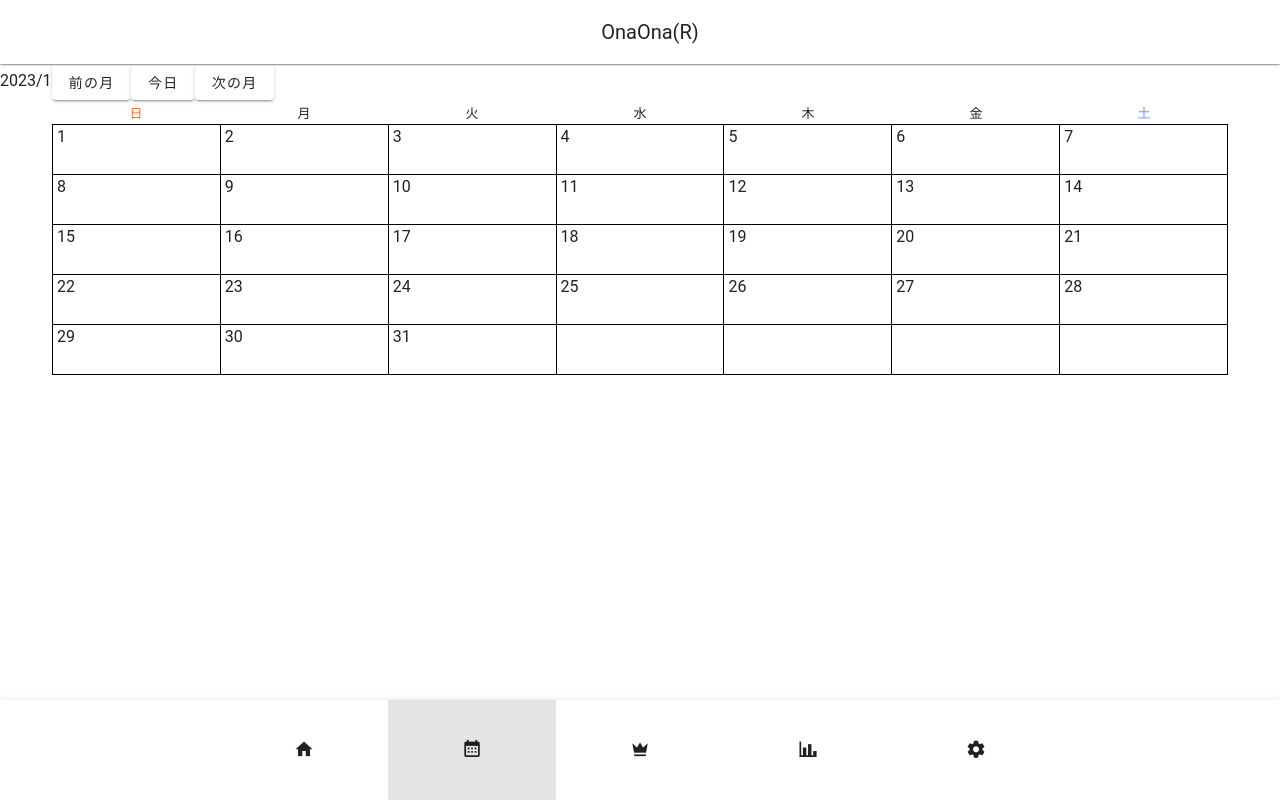
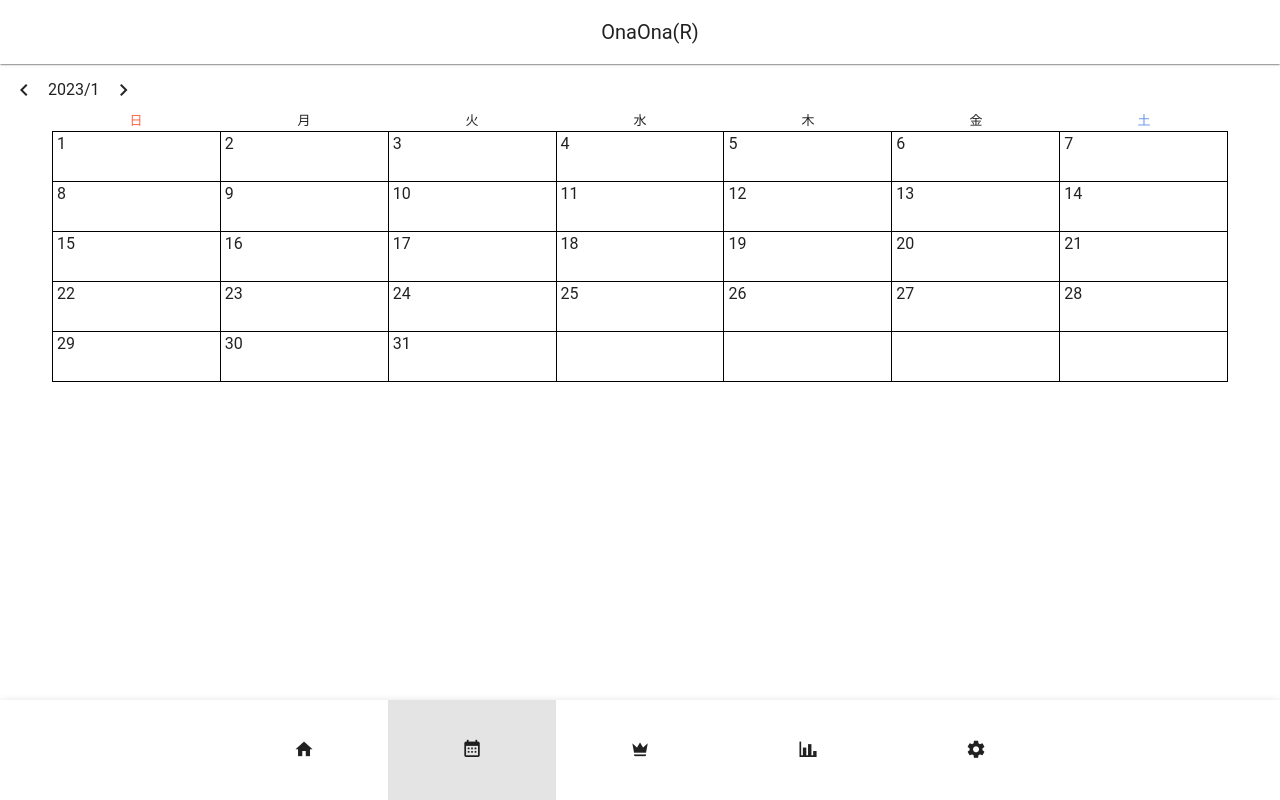
Before and after one commit to xmitoux/onon-riko, a Vue app: page /calendar in a window 1280 px wide. Built offline with nearby package versions, Linux system fonts and the light colour scheme; no server answers; the database is empty.

Commit message:
カレンダー年月のレイアウト調整

```diff
--- a/src/pages/CalendarPage.vue
+++ b/src/pages/CalendarPage.vue
@@ -1,18 +1,33 @@
 <script setup lang="ts">
-  import CalendarComponent from '@/components/CalendarComponent.vue';
   import { ref } from 'vue';
   import dayjs from 'dayjs';
+  import CalendarComponent from '@/components/CalendarComponent.vue';
 
   const currentDate = ref(dayjs());
 </script>
 
 <template>
-  <span>{{ currentDate.year() }}/{{ currentDate.month() + 1 }}</span>
-  <v-btn @click="currentDate = currentDate.subtract(1, 'month')">前の月</v-btn>
-  <v-btn @click="currentDate = dayjs()">今日</v-btn>
-  <v-btn @click="currentDate = currentDate.add(1, 'month')">次の月</v-btn>
+  <div class="d-flex align-center year-month mt-2">
+    <v-btn
+      @click="currentDate = currentDate.subtract(1, 'month')"
+      icon="mdi-chevron-left"
+      variant="text"
+    />
+
+    {{ currentDate.year() }}/{{ currentDate.month() + 1 }}
+
+    <v-btn
+      @click="currentDate = currentDate.add(1, 'month')"
+      icon="mdi-chevron-right"
+      variant="text"
+    />
+  </div>
 
   <CalendarComponent :date="currentDate" />
 </template>
 
-<style scoped></style>
+<style scoped>
+  .year-month {
+    height: 35px;
+  }
+</style>
```
